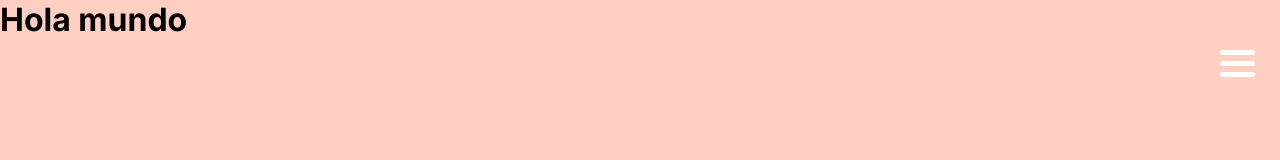
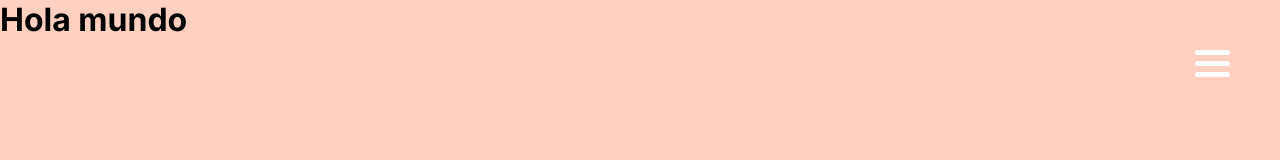
Before and after one commit to Alonso-GarnierBBDO/pongamosle_nombre, a Next.js app: page / in a window 1280 px wide. Shown: the top 160 px of the page. Built offline with nearby package versions, Linux system fonts and the light colour scheme.

Commit message:
Se corrigio la proporciones del menu

```diff
--- a/src/assets/scss/components/_header.scss
+++ b/src/assets/scss/components/_header.scss
@@ -3,15 +3,15 @@ header{
     position: fixed;
     top: 25px;
     left: 0px ;
-    width: calc(100% - 40px);
+    width: calc(100% - 50px);
     display: flex;
     justify-content: flex-end;
-    padding: 0px 20px;
+    padding: 0px 25px;
 
     @include bp(tablet){
         top: 50px;
-        width: calc(100% - 50px);
-        padding: 0px 25px;
+        width: calc(100% - 100px);
+        padding: 0px 50px;
     }
 
 
```
